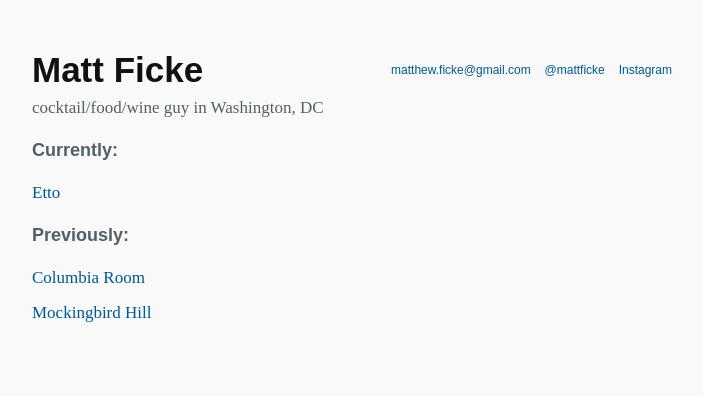
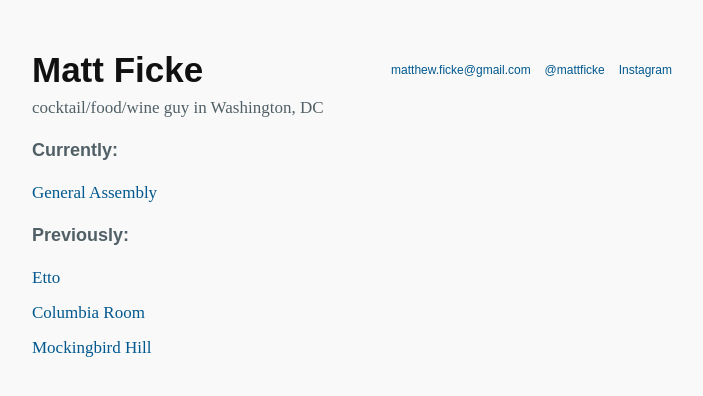
Before and after one commit to mattficke/mattficke.github.io, a Jekyll site: the page built from index.html, in a window 1280 px wide. Shown: the top 396 px of the page, without its empty margins (288-991 px from the left). Built offline with Jekyll 4.4.1, drawn with Linux system fonts in a browser that asks for light colours.

Commit message:
updating employment status

```diff
--- a/index.html
+++ b/index.html
@@ -5,7 +5,8 @@ layout: default
 <p>cocktail/food/wine guy in Washington, DC</p>
 
 <h3>Currently:</h3>
+<p><a href="https://generalassemb.ly/washington-dc" target="_blank">General Assembly</a></p>
+<h3>Previously:</h3>
 <p><a href="http://www.ettodc.com" target="_blank">Etto</a></p>
-<h3>Previously:</h3>
 <p><a href="http://www.columbiaroomdc.com" target="_blank">Columbia Room</a></p>
 <p><a href="http://www.drinkmoresherry.com" target="_blank">Mockingbird Hill</a></p>
```
